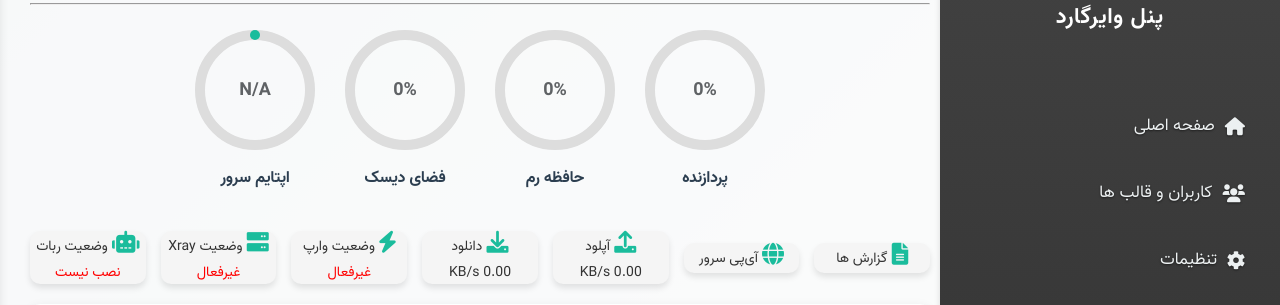
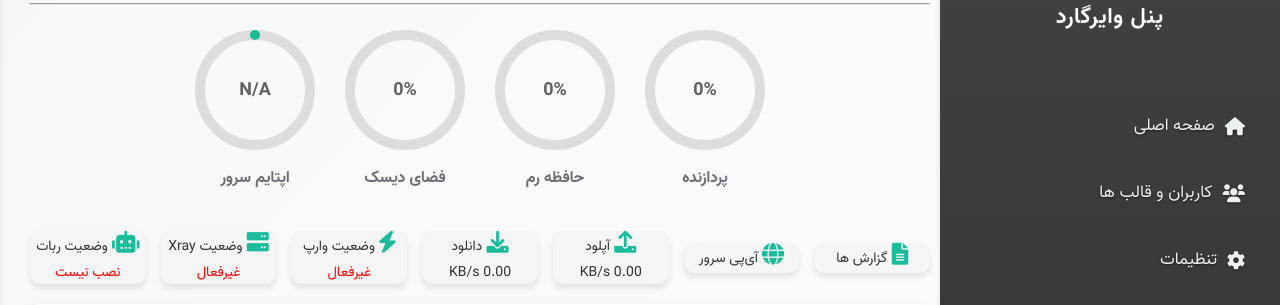
Before and after one commit to hosseinpv1379/Wireguard-panel-api, a Flask app: template src/templates/index-fa.html in a window 1280 px wide. Shown: the part 97-402 px from the top of the page. Run offline with Flask 3, Linux system fonts and the light colour scheme; the template is opened without the code that fills it, so the values that code supplies are empty; parts of the project's set-up code (start-up, migrations or seed data) failed here and were passed over.

Commit message:
Update style-fa.css

```diff
--- a/src/static/css/style-fa.css
+++ b/src/static/css/style-fa.css
@@ -1527,7 +1527,7 @@ h2 {
 .card h2 {
     font-size: 16px;
     margin-top: 10px;
-    color: #2c3e50;
+    color: #6b7076;
     text-align: center;
 }
 
```
